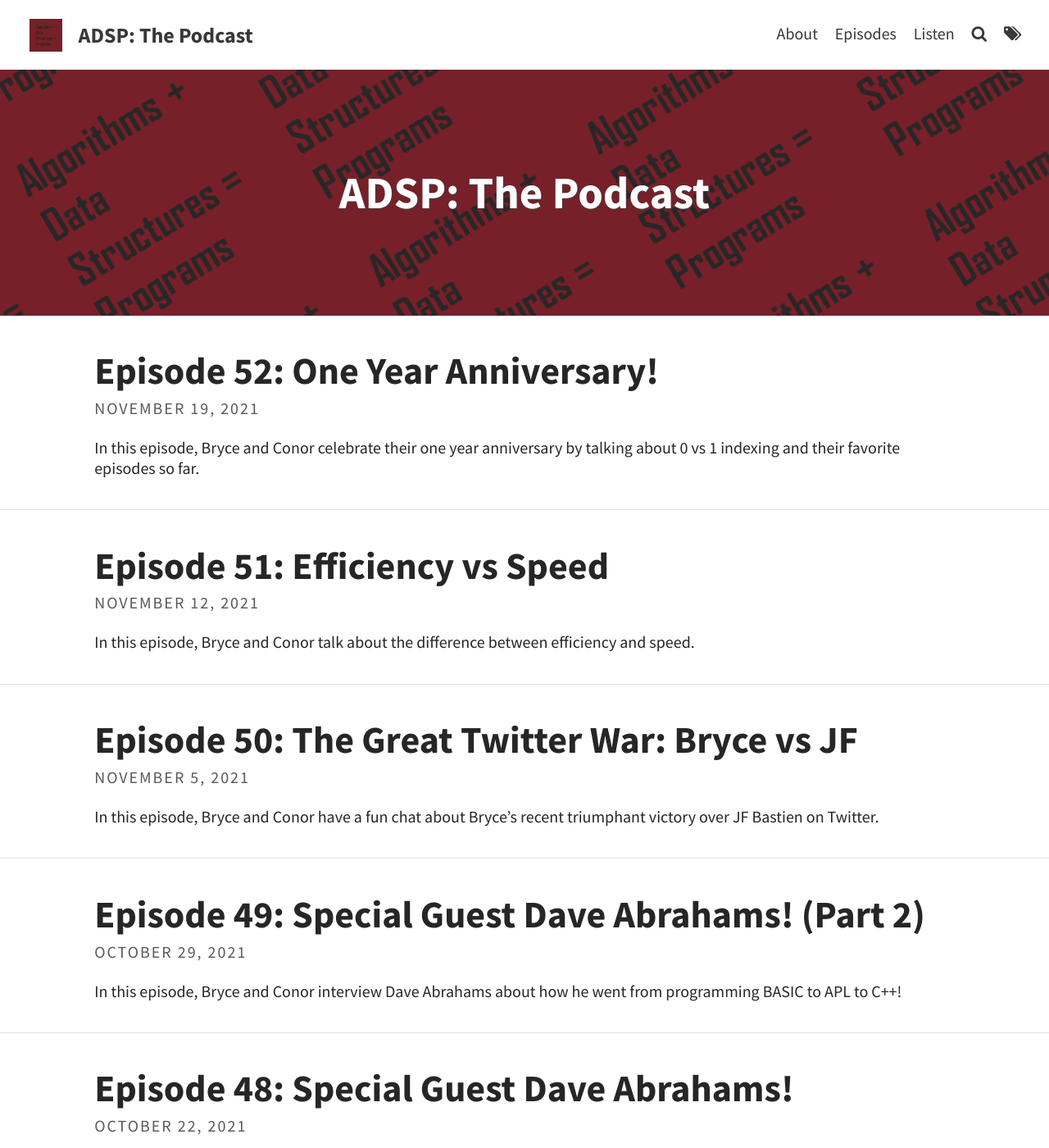
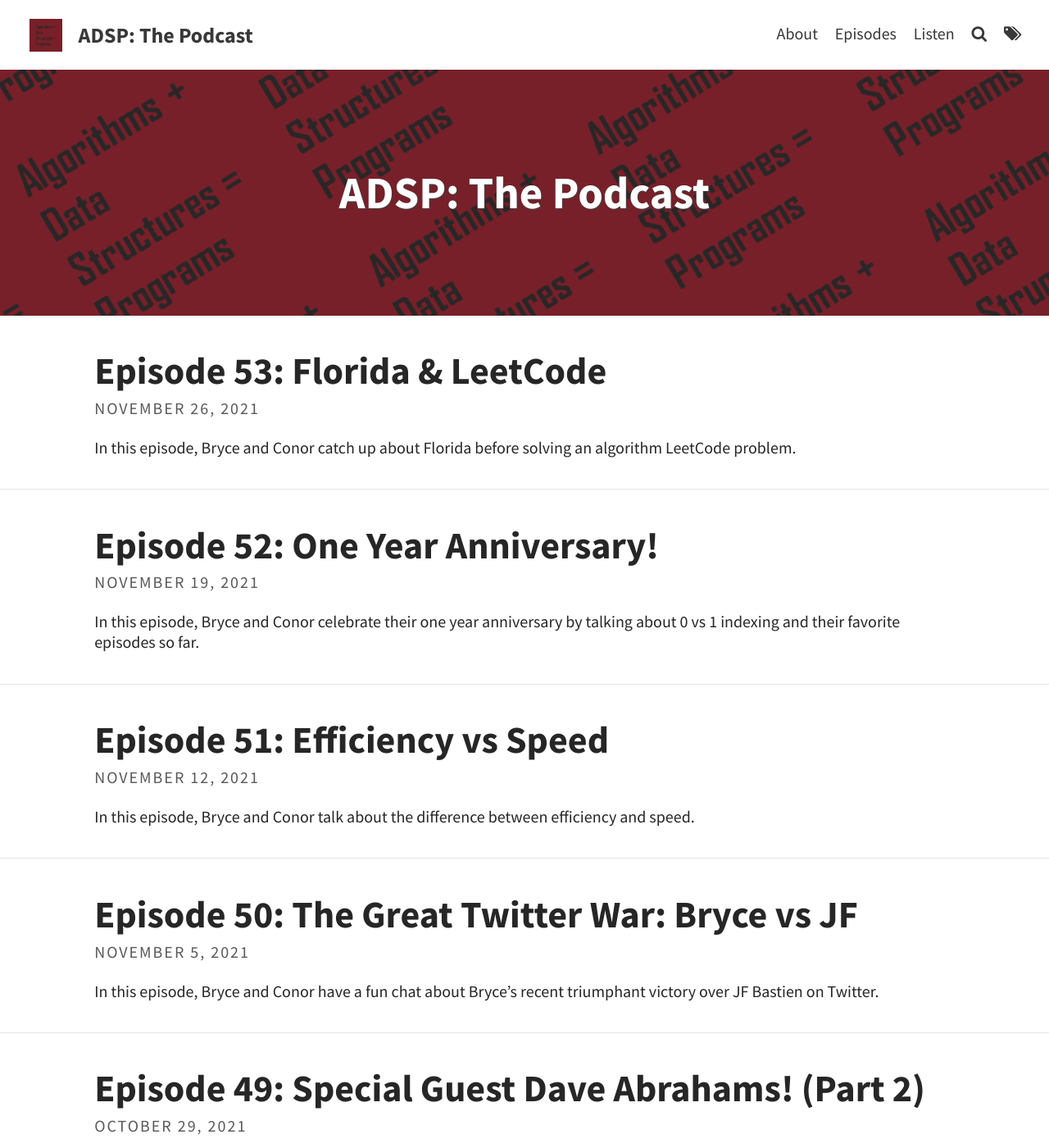
Before and after one commit to codereport/adsp2, a Jekyll site: the page built from index.html, in a window 1280 px wide and 1400 px high. Shown: the whole window at 82% size. Built offline with Jekyll 4.4.1, drawn with Linux system fonts in a browser that asks for light colours; the list of posts is cut into pages by our own code; some of the changed text lies outside the part shown.

Commit message:
Episode 53

```diff
--- /dev/null
+++ b/_posts/2021-11-26-Episode-53.md
@@ -0,0 +1,34 @@
+---
+layout: post
+title: "Episode 53: Florida & LeetCode"
+tags: [C++, Leetcode]
+excerpt_separator: <!--more-->
+---
+
+
+<br>In this episode, Bryce and Conor catch up about Florida before solving an algorithm LeetCode problem.
+
+<!--more-->
+
+### Show Notes
+
+**Date Recorded:** 2021-11-13 and 2021-11-23 <br>
+**Date Released:** 2021-11-26
+
+* [Raising Cane's Chicken Fingers](https://www.raisingcanes.com/)
+* [Channel 5 News YouTube Channel](https://www.youtube.com/c/Channel5YouTube)
+* [LeetCode Problem](https://leetcode.com/problems/sort-array-by-parity/)
+* [C++ `std::partition`](https://en.cppreference.com/w/cpp/algorithm/partition)
+* [Clojure `partition`](https://clojuredocs.org/clojure.core/partition)
+* [Rust `partition`](https://doc.rust-lang.org/std/iter/trait.Iterator.html#method.partition)
+* [Programming Pearls](https://www.amazon.com/Programming-Pearls-2nd-Jon-Bentley/dp/0201657880)
+* [The Art of Computer Programming](https://en.wikipedia.org/wiki/The_Art_of_Computer_Programming)
+* [Structure and Interpretation of Computer Programming](https://mitpress.mit.edu/sites/default/files/sicp/full-text/book/book.html)
+* [Quicksort Algorithm](https://en.wikipedia.org/wiki/Quicksort)
+
+### Intro Song Info
+
+Miss You by Sarah Jansen https://soundcloud.com/sarahjansenmusic<br>
+Creative Commons — Attribution 3.0 Unported — CC BY 3.0<br>
+Free Download / Stream: http://bit.ly/l-miss-you<br>
+Music promoted by Audio Library https://youtu.be/iYYxnasvfx8<br>
--- a/pages/episodes.md
+++ b/pages/episodes.md
@@ -9,6 +9,7 @@
 
 |   #   |                                                  Title                                                  | Release Date |
 | :---: | :-----------------------------------------------------------------------------------------------------: | :----------: |
+|  53   |               [Florida & LeetCode](https://adspthepodcast.com/2021/11/26/Episode-53.html)               |  2021-11-26  |
 |  52   |             [One Year Anniversary!](https://adspthepodcast.com/2021/11/19/Episode-52.html)              |  2021-11-19  |
 |  51   |              [Efficiency vs Speed](https://adspthepodcast.com/2021/11/12/Episode-51.html)               |  2021-11-12  |
 |  50   |       [The Great Twitter War: Bryce vs JF](https://adspthepodcast.com/2021/11/05/Episode-50.html)       |  2021-11-05  |
```
